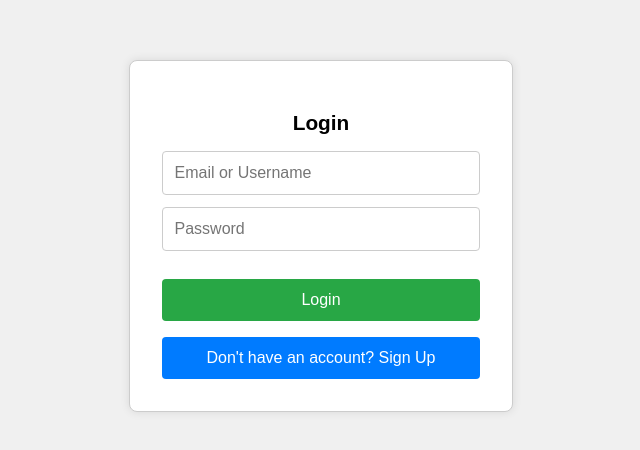
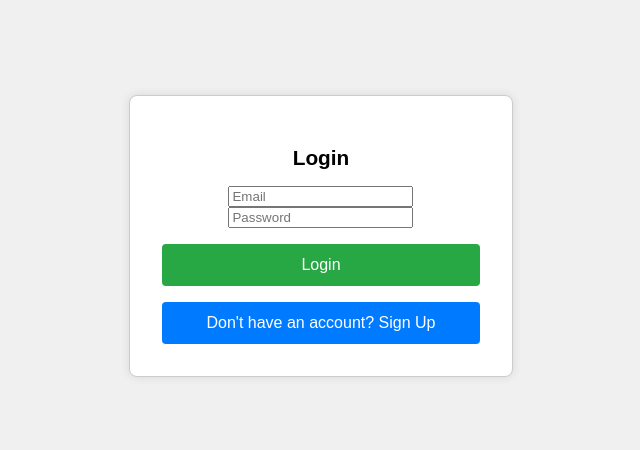
Before and after one commit to PrakshayJoshi/Chat-App, a React (Create React App) app in the folder Frontend/my-app/: page / in a window 1280 px wide. Shown: the part 164-614 px from the top of the page, without its empty margins (352-992 px from the left). Built offline with nearby package versions, Linux system fonts and the light colour scheme.

Commit message:
Login Functionality implemented

```diff
--- a/Frontend/my-app/src/components/LoginPage.jsx
+++ b/Frontend/my-app/src/components/LoginPage.jsx
@@ -3,97 +3,89 @@ import { useNavigate } from 'react-router-dom';
 import '../styles/login.css';
 
 const LoginPage = () => {
-  const [isSignUp, setIsSignUp] = useState(false);
-  const [loginForm, setLoginForm] = useState({ emailOrUsername: '', password: '' });
-  const [signUpForm, setSignUpForm] = useState({ email: '', password: '', name: '', surname: '' });
+  const [email, setEmail] = useState('');
+  const [password, setPassword] = useState('');
+  const [username, setUsername] = useState('');
+  const [isSignup, setIsSignup] = useState(false);
   const navigate = useNavigate();
 
-  const handleLoginChange = (e) => {
-    const { name, value } = e.target;
-    setLoginForm({ ...loginForm, [name]: value });
+  const handleLogin = async () => {
+    try {
+      const response = await fetch('http://localhost:9000/api/auth/login', {
+        method: 'POST',
+        headers: {
+          'Content-Type': 'application/json',
+        },
+        body: JSON.stringify({ email, password }),
+      });
+
+      const data = await response.json();
+      if (!data.success) {
+        throw new Error(data.error || 'Login failed');
+      }
+
+      console.log('Login successful:', data);
+      navigate('/home');
+    } catch (error) {
+      console.error('Error during login:', error);
+      alert('Login failed. Please check your credentials and try again.');
+    }
   };
 
-  const handleSignUpChange = (e) => {
-    const { name, value } = e.target;
-    setSignUpForm({ ...signUpForm, [name]: value });
-  };
+  const handleSignUp = async () => {
+    try {
+      const response = await fetch('http://localhost:9000/api/users/register', {
+        method: 'POST',
+        headers: {
+          'Content-Type': 'application/json',
+        },
+        body: JSON.stringify({ username, email, password }),
+      });
 
-  const handleLogin = () => {
-    // Perform login logic here
-    // If login is successful, navigate to the home page
+      const data = await response.json();
+      if (!data.success) {
+        throw new Error(data.error || 'Signup failed');
+      }
+
+      console.log('Signup successful:', data);
       navigate('/home');
-  };
-
-  const handleSignUp = () => {
-    // Perform signup logic here
-    // If signup is successful, navigate to the home page or login page
-    navigate('/home');
+    } catch (error) {
+      console.error('Error during signup:', error);
+      alert('Signup failed. Please try again.');
+    }
   };
 
   return (
     <div className="login-container">
-      <h2 className="login-header">{isSignUp ? 'Sign Up' : 'Login'}</h2>
-
-      {isSignUp ? (
-        <div className="form">
+      <h2 className="login-header">{isSignup ? 'Sign Up' : 'Login'}</h2>
+      {isSignup && (
         <input
           type="text"
-            name="name"
-            value={signUpForm.name}
-            onChange={handleSignUpChange}
-            placeholder="Name"
-            className="input-field"
+          placeholder="Username"
+          value={username}
+          onChange={(e) => setUsername(e.target.value)}
+          className="login-input"
         />
-          <input
-            type="text"
-            name="surname"
-            value={signUpForm.surname}
-            onChange={handleSignUpChange}
-            placeholder="Surname"
-            className="input-field"
-          />
+      )}
       <input
         type="email"
-            name="email"
-            value={signUpForm.email}
-            onChange={handleSignUpChange}
         placeholder="Email"
-            className="input-field"
+        value={email}
+        onChange={(e) => setEmail(e.target.value)}
+        className="login-input"
       />
       <input
         type="password"
-            name="password"
-            value={signUpForm.password}
-            onChange={handleSignUpChange}
         placeholder="Password"
-            className="input-field"
+        value={password}
+        onChange={(e) => setPassword(e.target.value)}
+        className="login-input"
       />
-          <button className="login-button" onClick={handleSignUp}>Sign Up</button>
-        </div>
-      ) : (
-        <div className="form">
-          <input
-            type="text"
-            name="emailOrUsername"
-            value={loginForm.emailOrUsername}
-            onChange={handleLoginChange}
-            placeholder="Email or Username"
-            className="input-field"
-          />
-          <input
-            type="password"
-            name="password"
-            value={loginForm.password}
-            onChange={handleLoginChange}
-            placeholder="Password"
-            className="input-field"
-          />
-          <button className="login-button" onClick={handleLogin}>Login</button>
-        </div>
-      )}
-
-      <button className="toggle-button" onClick={() => setIsSignUp(!isSignUp)}>
-        {isSignUp ? 'Already have an account? Login' : 'Don\'t have an account? Sign Up'}
+      <button className="login-button" onClick={isSignup ? handleSignUp : handleLogin}>
+        {isSignup ? 'Sign Up' : 'Login'}
+      </button>
+      <button className="toggle-button" onClick={() => setIsSignup(!isSignup)}>
+        {isSignup ? 'Have an account? Login' : 'Don\'t have an account? Sign Up'}
       </button>
     </div>
   );
```
Lines whose indentation alone changed are shown as unchanged.
